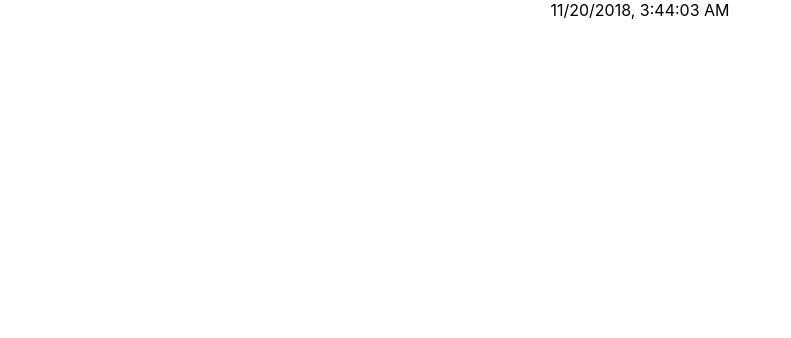
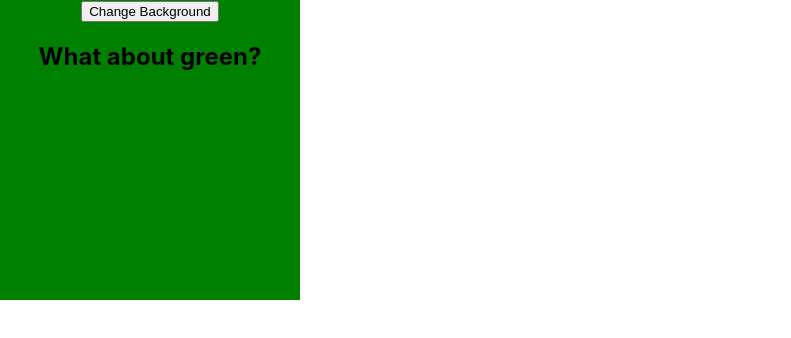
Before and after one commit to elharony/OC-Build-web-apps-with-ReactJS, a React (Create React App) app: page / in a window 1280 px wide. Shown: the top 338 px of the page, without its empty margins (0-791 px from the left). Built offline with nearby package versions, Linux system fonts and the light colour scheme.

Commit message:
add project: Background Changer

```diff
--- a/src/App.js
+++ b/src/App.js
@@ -1,12 +1,39 @@
 import React, { Component } from 'react'
-import Clock from './Clock'
+import ChangeBackground from './ChangeBackground'
 import './App.css'
 
 class App extends Component {
+
+  constructor(props) {
+    super(props)
+
+    this.state = {
+      background: "green"
+    }
+
+    this.changeColor = this.changeColor.bind(this)
+  }
+
+  changeColor() {
+    this.setState((prevState, props) => {
+      let newColor = this.state.background === "green" ? "yellow" : "green"
+
+      return {
+        background: newColor
+      }
+    })
+  }
+
   render() {
     return (
       <div className="App">
-        <Clock />
+        <div
+          className="square"
+          style={{width: "300px", height: "300px", background: this.state.background}}
+        >
+          <ChangeBackground changeColor={this.changeColor}/>
+          <h2>What about {this.state.background}?</h2>
+        </div>
       </div>
     )
   }
--- /dev/null
+++ b/src/ChangeBackground.js
@@ -0,0 +1,22 @@
+import React from 'react'
+
+class ChangeBackground extends React.Component {
+
+    constructor(props) {
+        super(props)
+        this.clickHandler = this.clickHandler.bind(this)
+    }
+
+    clickHandler() {
+        console.log("BAM")
+        this.props.changeColor()
+    }
+
+    render() {
+        return (
+            <button onClick={this.clickHandler}>Change Background</button>
+        )
+    }
+}
+
+export default ChangeBackground
```
